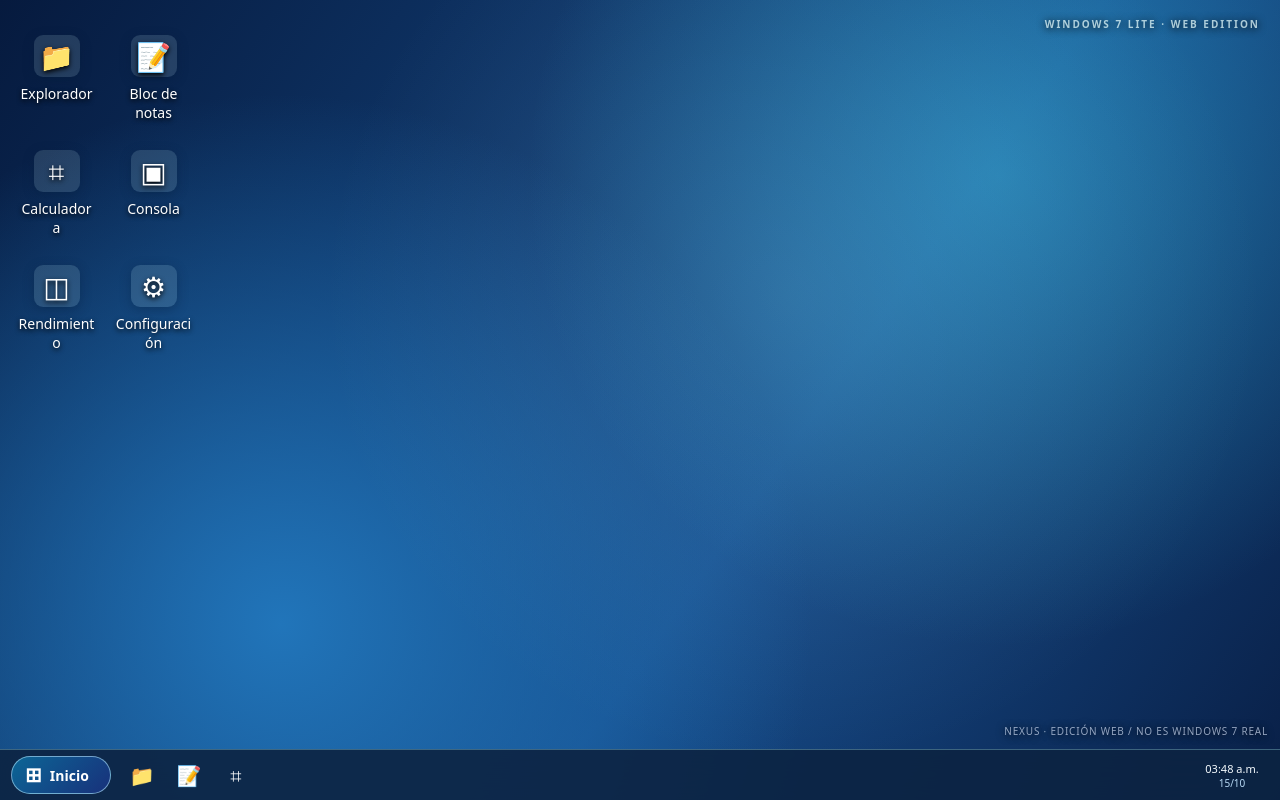
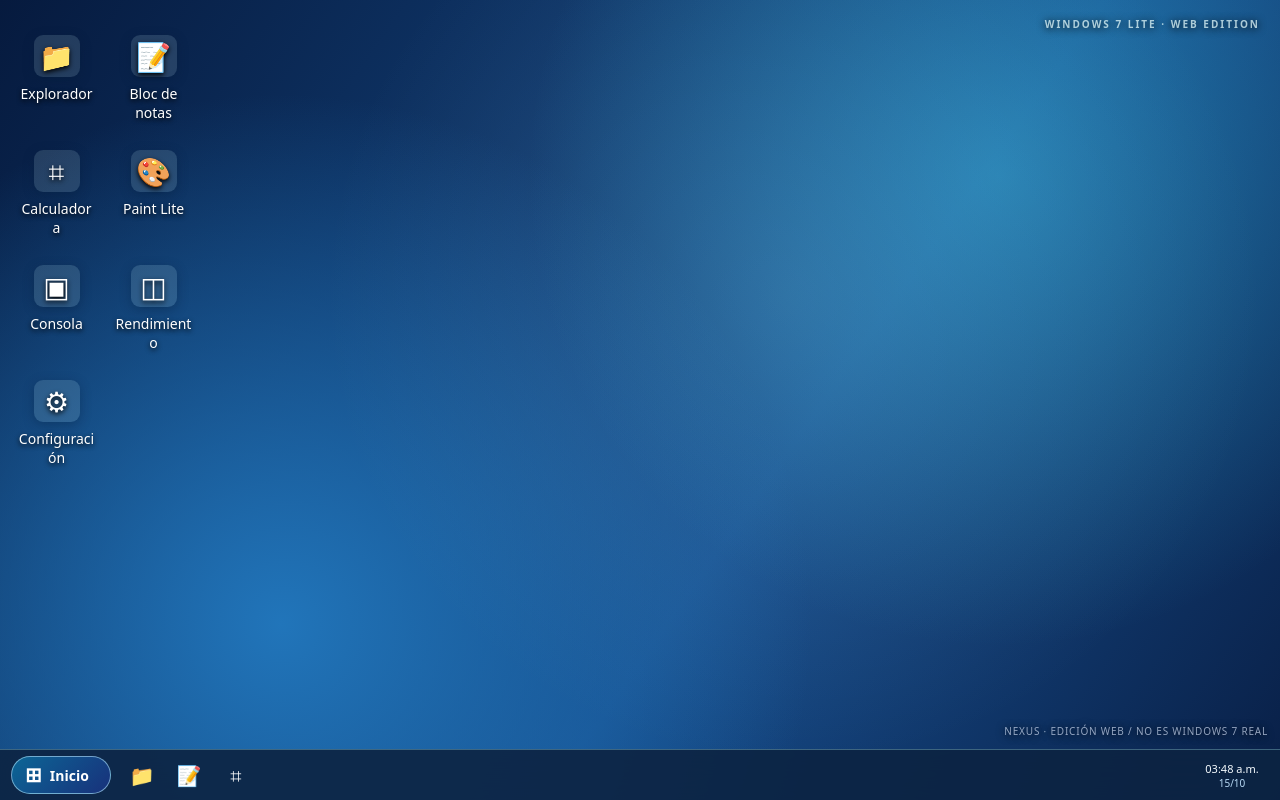
Before and after one commit to H4CKLABORATORY/dexter-ai-web, a website: page nexus-os/windows-lite/index.html in a window 1280 px wide. Drawn offline with Linux system fonts and the light colour scheme.

Commit message:
Unlock a touch-first Paint Lite drawing app inside both Windows web desktops

```diff
--- a/nexus-os/windows-lite/index.html
+++ b/nexus-os/windows-lite/index.html
@@ -7,6 +7,7 @@
 <button class="shortcut" data-app="files"><span class="shortcut-icon">📁</span><span>Explorador</span></button>
 <button class="shortcut" data-app="notes"><span class="shortcut-icon">📝</span><span>Bloc de notas</span></button>
 <button class="shortcut" data-app="calc"><span class="shortcut-icon">⌗</span><span>Calculadora</span></button>
+<button class="shortcut" data-app="paint"><span class="shortcut-icon">🎨</span><span>Paint Lite</span></button>
 <button class="shortcut" data-app="terminal"><span class="shortcut-icon">▣</span><span>Consola</span></button>
 <button class="shortcut" data-app="performance"><span class="shortcut-icon">◫</span><span>Rendimiento</span></button>
 <button class="shortcut" data-app="settings"><span class="shortcut-icon">⚙</span><span>Configuración</span></button>
@@ -20,6 +21,7 @@
     <button data-app="files">📁 <span>Explorador</span></button>
     <button data-app="notes">📝 <span>Bloc de notas</span></button>
     <button data-app="calc">⌗ <span>Calculadora</span></button>
+    <button data-app="paint">🎨 <span>Paint Lite</span></button>
     <button data-app="terminal">▣ <span>Consola web</span></button>
     <button data-app="performance">◫ <span>Rendimiento</span></button>
     <button data-app="settings">⚙ <span>Configuración</span></button>
```
